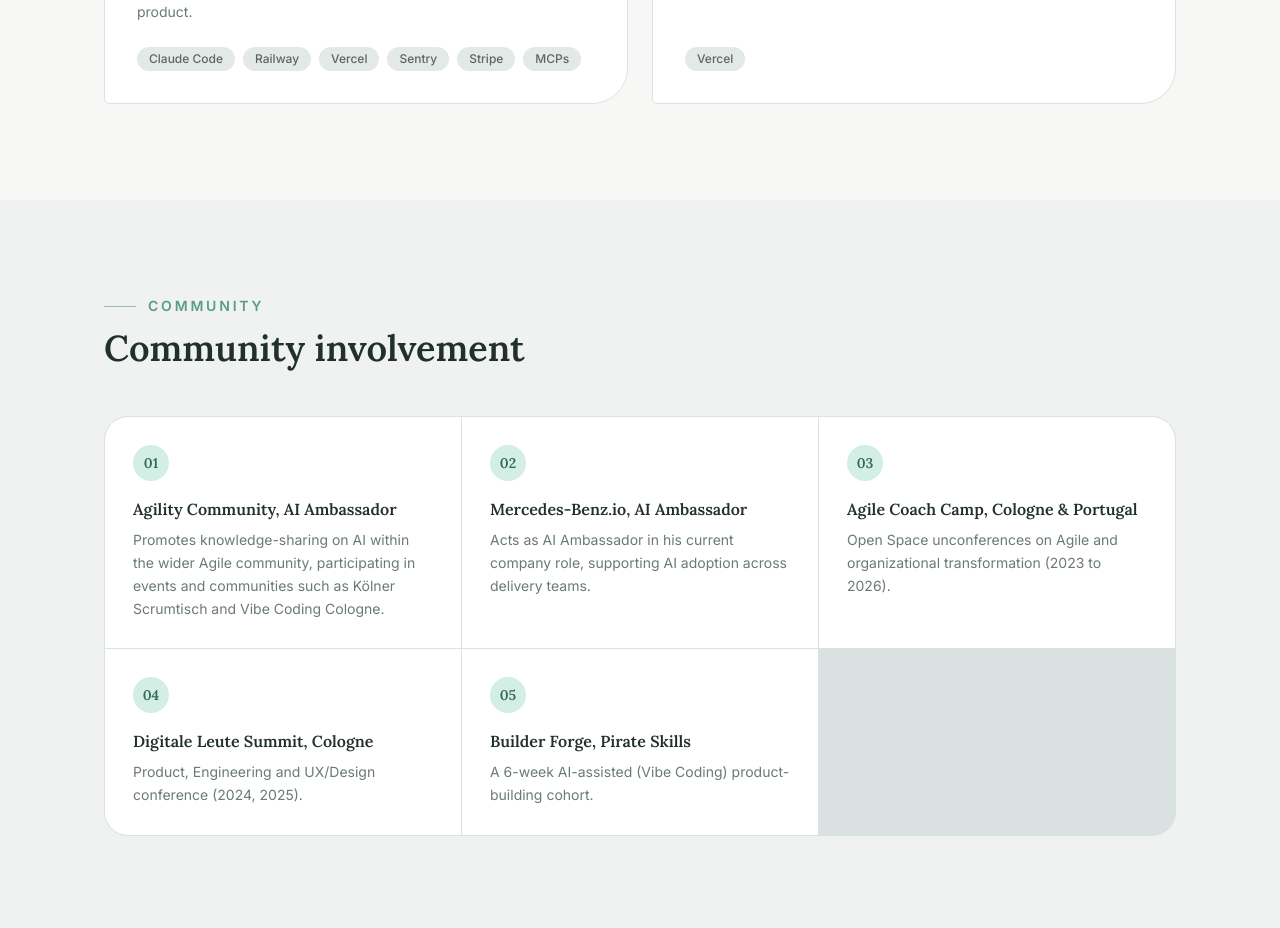
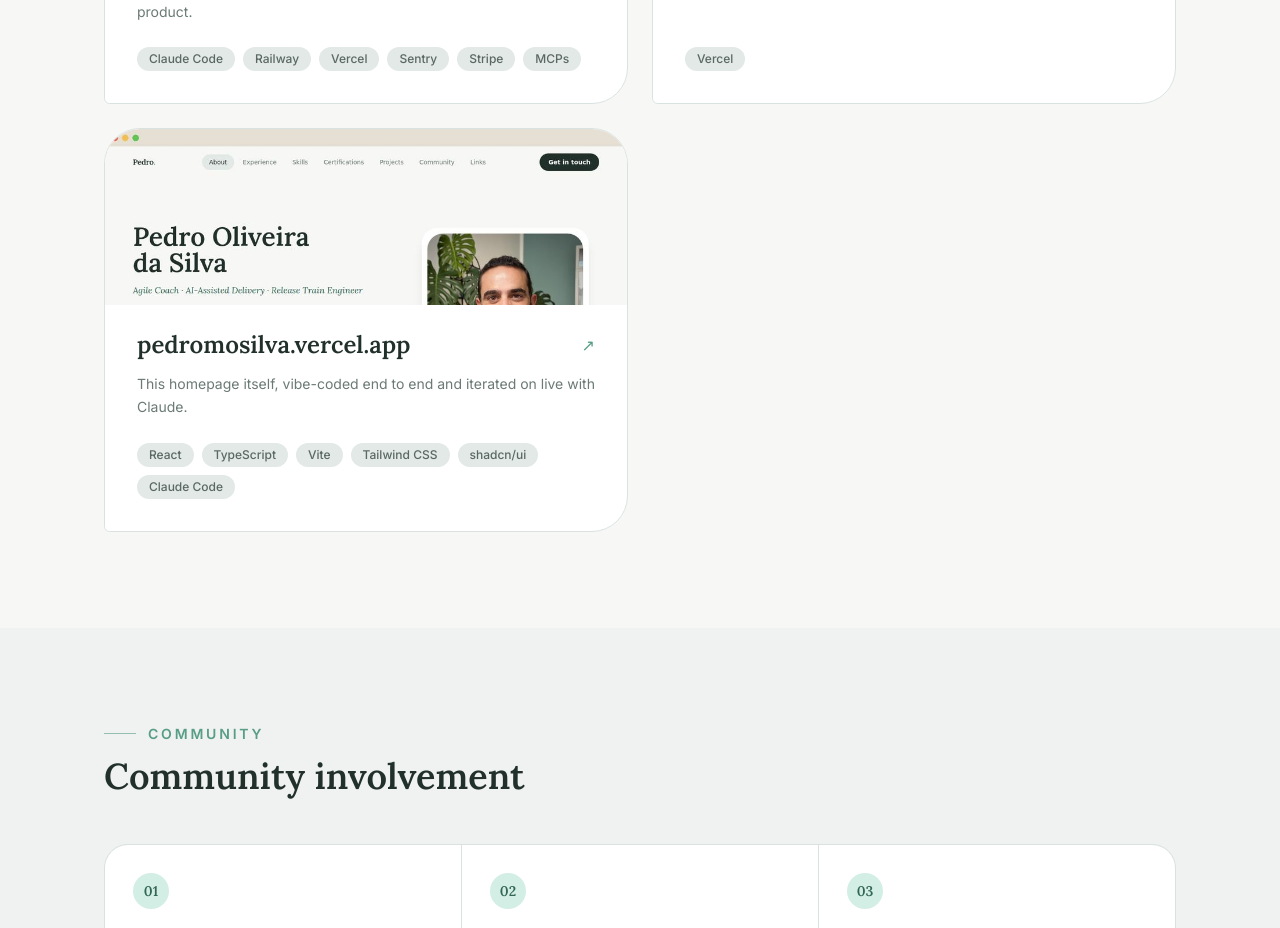
Before and after one commit to pedromosilva/pedromosilva, a React (Vite) app: page / in a window 1280 px wide. Shown: the part 5280-6208 px from the top of the page. Built offline with nearby package versions, Linux system fonts and the light colour scheme.

Commit message:
Add this homepage itself as a project card, with a live snapshot

```diff
--- a/src/data/content.ts
+++ b/src/data/content.ts
@@ -316,6 +316,13 @@
     href: "https://cool-countdown-sn4o.vercel.app",
     image: "/projects/cool-countdown.jpg",
   },
+  {
+    name: "pedromosilva.vercel.app",
+    description: "This homepage itself, vibe-coded end to end and iterated on live with Claude.",
+    stack: ["React", "TypeScript", "Vite", "Tailwind CSS", "shadcn/ui", "Claude Code"],
+    href: "https://pedromosilva.vercel.app",
+    image: "/projects/pedromosilva-vercel-app.jpg",
+  },
 ];
 
 export type CommunityItem = {
```
Also changed, not shown: public/projects/pedromosilva-vercel-app.jpg (added).
